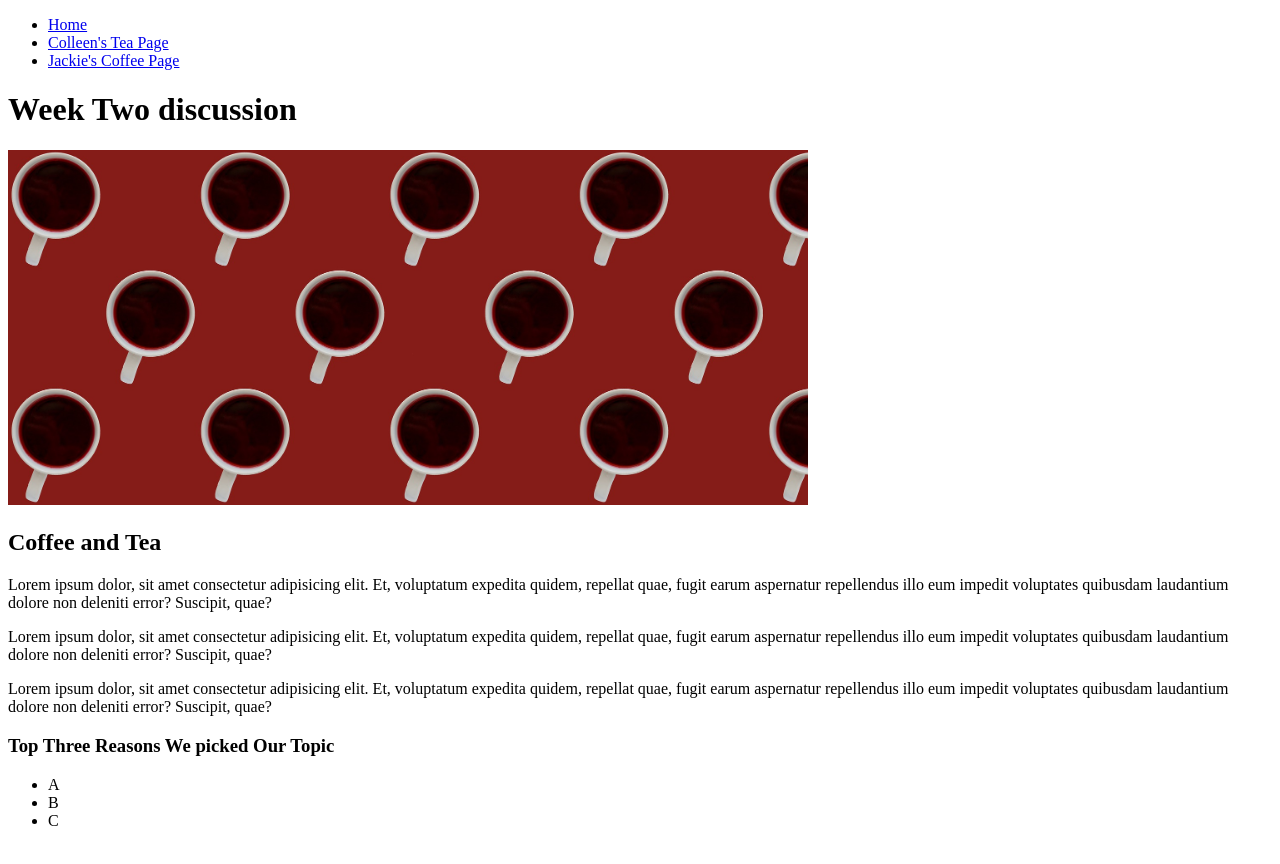
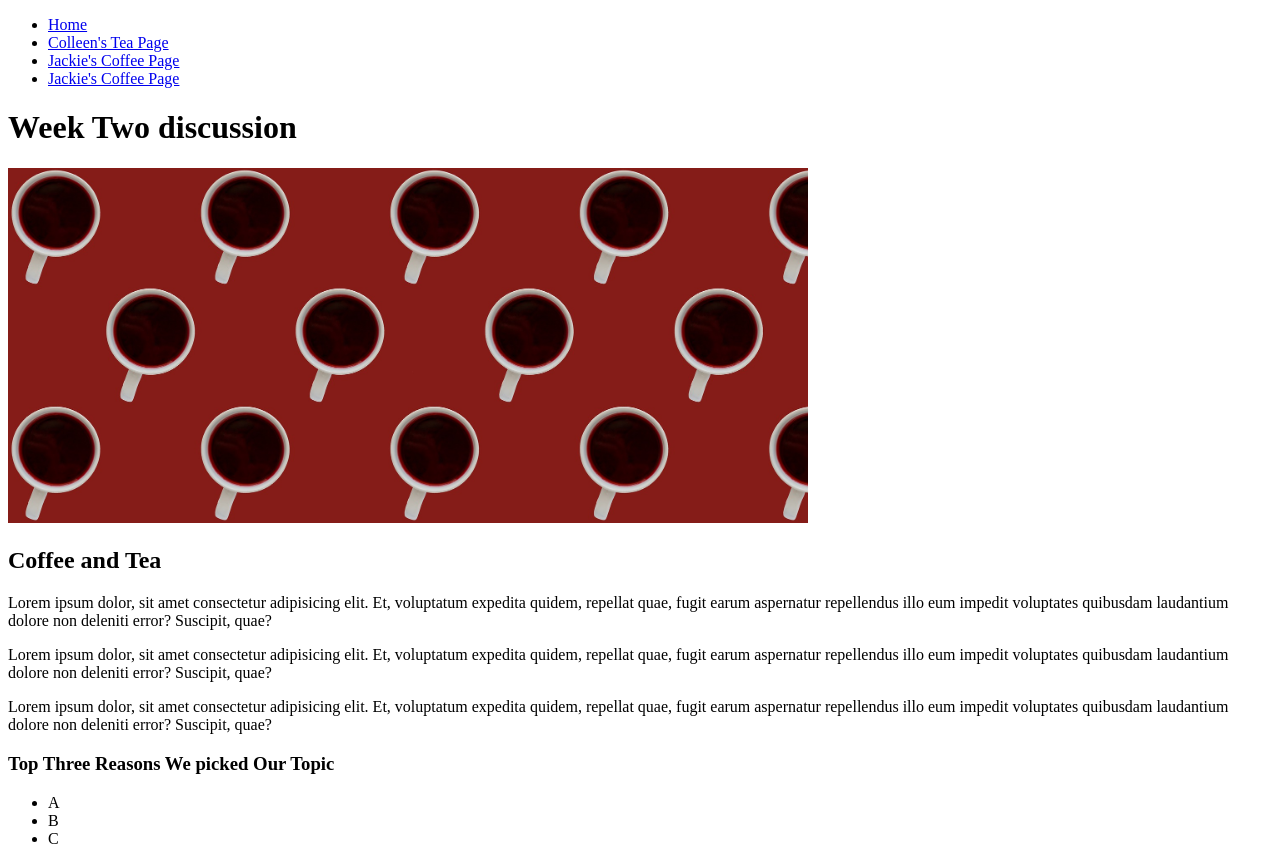
Before and after one commit to czyboyjt/discussion_w3, a plain HTML site: page index.html in a window 1280 px wide. Drawn offline with Linux system fonts and the light colour scheme.

Commit message:
Add files via upload

```diff
--- a/index.html
+++ b/index.html
@@ -17,6 +17,7 @@
                 <li><a href = "index.html">Home</a></li>
                 <li><a href="colleen.html">Colleen's Tea Page</a></li>
                 <li><a href="jackie.html">Jackie's Coffee Page</a></li>
+                <li><a href="jt.html">Jackie's Coffee Page</a></li>
             </ul>
         </nav>
         <h1>Week Two discussion</h1>
```
